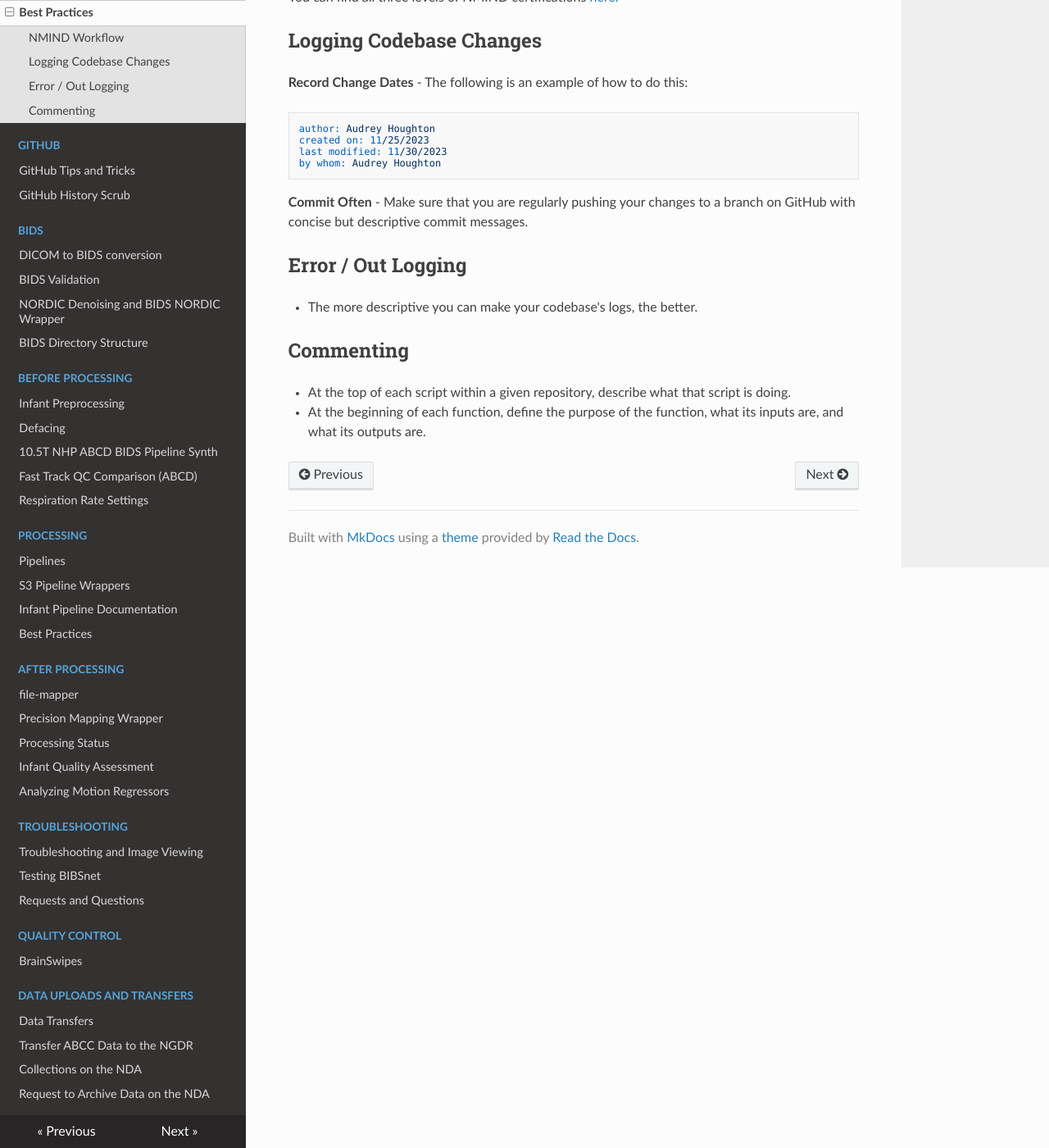
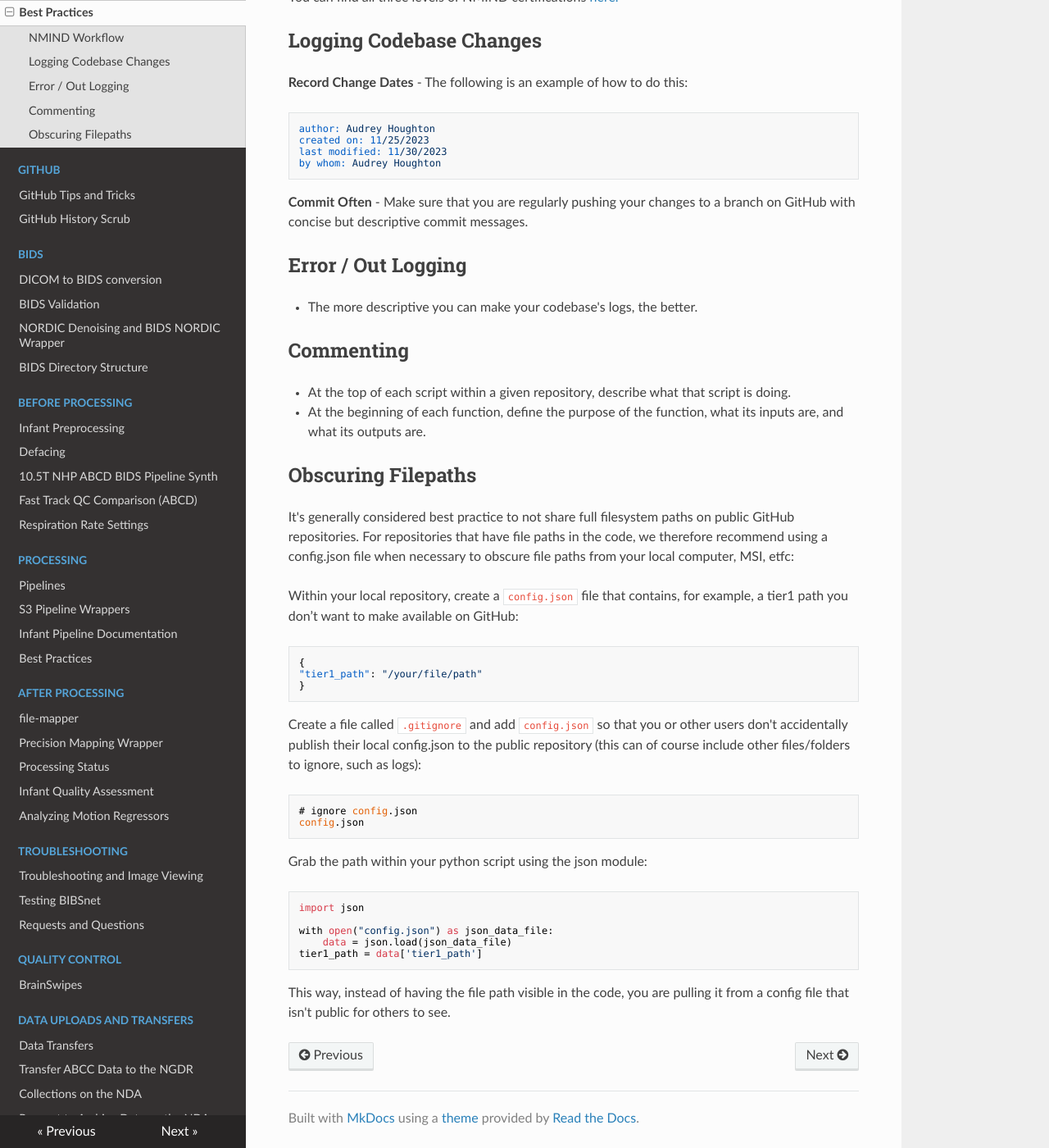
Before and after one commit to DCAN-Labs/cdni-brain, an MkDocs documentation site: the page built from docs/coding-practices.md, in a window 1280 px wide and 1400 px high, scrolled down 1023 px. Shown: the whole window at 82% size. Built offline with MkDocs 1.6.1, drawn with Linux system fonts in a browser that asks for light colours; nearby versions of some CDN libraries.

Commit message:
add info about hiding filepaths

````diff
--- a/docs/coding-practices.md
+++ b/docs/coding-practices.md
@@ -56,3 +56,34 @@ by whom: Audrey Houghton
 ## Commenting
 - At the top of each script within a given repository, describe what that script is doing.
 - At the beginning of each function, define the purpose of the function, what its inputs are, and what its outputs are.
+
+## Obscuring Filepaths
+
+It's generally considered best practice to not share full filesystem paths on public GitHub repositories. For repositories that have file paths in the code, we therefore recommend using a config.json file when necessary to obscure file paths from your local computer, MSI, etfc:
+
+Within your local repository, create a `config.json` file that contains, for example, a tier1 path you don’t want to make available on GitHub:
+
+```
+{
+"tier1_path": "/your/file/path"
+}
+```
+
+Create a file called `.gitignore` and add `config.json` so that you or other users don't accidentally publish their local config.json to the public repository (this can of course include other files/folders to ignore, such as logs):
+
+```
+# ignore config.json
+config.json
+```
+
+Grab the path within your python script using the json module:
+
+```
+import json
+
+with open("config.json") as json_data_file:
+    data = json.load(json_data_file)
+tier1_path = data['tier1_path']
+```
+
+This way, instead of having the file path visible in the code, you are pulling it from a config file that isn't public for others to see.
````
